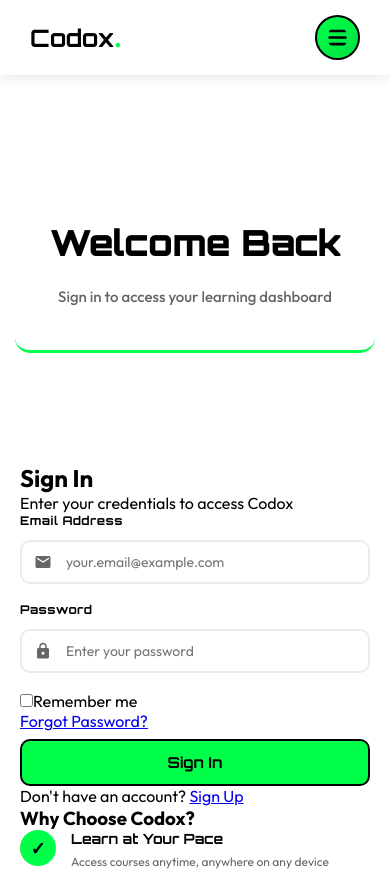
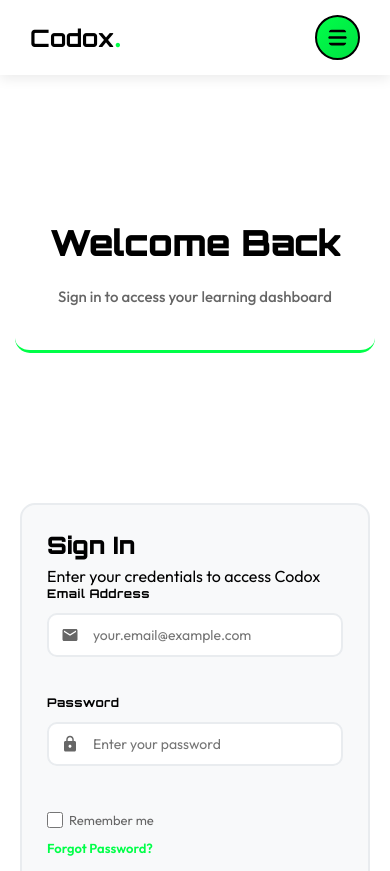
Before and after one commit to Jagdish-Giri/codox, a React app in the folder frontend/: page /login in a window 390 px wide. Shown: the top 871 px of the page. Built offline with nearby package versions, Linux system fonts and the light colour scheme; the HTML template or start-up script is replaced by a standard one; a web font is replaced by a local one.

Commit message:
Add comprehensive CSS styling for login page with responsive design

```diff
--- a/frontend/src/pages/Pages.css
+++ b/frontend/src/pages/Pages.css
@@ -1425,7 +1425,109 @@
   line-height: 1.6;
 }
 
-/* Responsive Signup */
+/* Login Styles */
+.login-wrapper {
+  display: grid;
+  grid-template-columns: 1fr 1fr;
+  gap: 60px;
+  margin-top: 40px;
+}
+
+.login-box {
+  background: #f8f9fa;
+  padding: 50px;
+  border-radius: 15px;
+  border: 2px solid #e9ecef;
+}
+
+.login-box h2 {
+  font-family: 'Orbitron', sans-serif;
+  font-size: 32px;
+  color: #000;
+  margin-bottom: 10px;
+  font-weight: 900;
+}
+
+.login-form {
+  display: flex;
+  flex-direction: column;
+  gap: 20px;
+}
+
+.login-options {
+  display: flex;
+  justify-content: space-between;
+  align-items: center;
+  margin-top: 10px;
+}
+
+.remember-me {
+  display: flex;
+  align-items: center;
+  gap: 8px;
+}
+
+.remember-me input {
+  width: 18px;
+  height: 18px;
+  cursor: pointer;
+  accent-color: #00ff48;
+}
+
+.remember-me label {
+  font-size: 14px;
+  color: #666;
+  cursor: pointer;
+  margin: 0;
+}
+
+.forgot-password {
+  color: #00ff48;
+  text-decoration: none;
+  font-weight: 600;
+  font-size: 14px;
+  transition: all 0.3s ease;
+}
+
+.forgot-password:hover {
+  text-decoration: underline;
+  color: #00dd3a;
+}
+
+.login-features {
+  background: #ffffff;
+  padding: 40px;
+  border-radius: 15px;
+  border: 2px solid #e9ecef;
+}
+
+.login-features h3 {
+  font-family: 'Orbitron', sans-serif;
+  font-size: 24px;
+  color: #000;
+  margin-bottom: 30px;
+  font-weight: 900;
+}
+
+.signup-link {
+  text-align: center;
+  font-size: 14px;
+  color: #666;
+  margin: 0;
+}
+
+.signup-link a {
+  color: #00ff48;
+  text-decoration: none;
+  font-weight: 600;
+}
+
+.signup-link a:hover {
+  text-decoration: underline;
+  color: #00dd3a;
+}
+
+/* Responsive Signup & Login */
 @media (max-width: 1024px) {
   .signup-wrapper {
     grid-template-columns: 1fr;
@@ -1437,6 +1539,19 @@
   }
 
   .signup-features {
+    padding: 35px;
+  }
+
+  .login-wrapper {
+    grid-template-columns: 1fr;
+    gap: 40px;
+  }
+
+  .login-box {
+    padding: 40px;
+  }
+
+  .login-features {
     padding: 35px;
   }
 }
@@ -1495,6 +1610,34 @@
   .feature-text p {
     font-size: 13px;
   }
+
+  .login-wrapper {
+    gap: 30px;
+  }
+
+  .login-box {
+    padding: 35px;
+  }
+
+  .login-box h2 {
+    font-size: 28px;
+    margin-bottom: 8px;
+  }
+
+  .login-options {
+    flex-direction: column;
+    gap: 12px;
+    align-items: flex-start;
+  }
+
+  .login-features {
+    padding: 30px;
+  }
+
+  .login-features h3 {
+    font-size: 22px;
+    margin-bottom: 25px;
+  }
 }
 
 @media (max-width: 480px) {
@@ -1595,4 +1738,55 @@
   .feature-text p {
     font-size: 12px;
   }
-}
+
+  .login-wrapper {
+    gap: 25px;
+  }
+
+  .login-box {
+    padding: 25px;
+  }
+
+  .login-box h2 {
+    font-size: 24px;
+    margin-bottom: 6px;
+  }
+
+  .login-options {
+    flex-direction: column;
+    gap: 12px;
+    align-items: flex-start;
+    margin-top: 8px;
+  }
+
+  .remember-me {
+    gap: 6px;
+  }
+
+  .remember-me input {
+    width: 16px;
+    height: 16px;
+  }
+
+  .remember-me label {
+    font-size: 13px;
+  }
+
+  .forgot-password {
+    font-size: 13px;
+  }
+
+  .login-features {
+    padding: 22px;
+  }
+
+  .login-features h3 {
+    font-size: 20px;
+    margin-bottom: 20px;
+  }
+
+  .signup-link {
+    font-size: 13px;
+    margin-top: 10px;
+  }
+}
```
